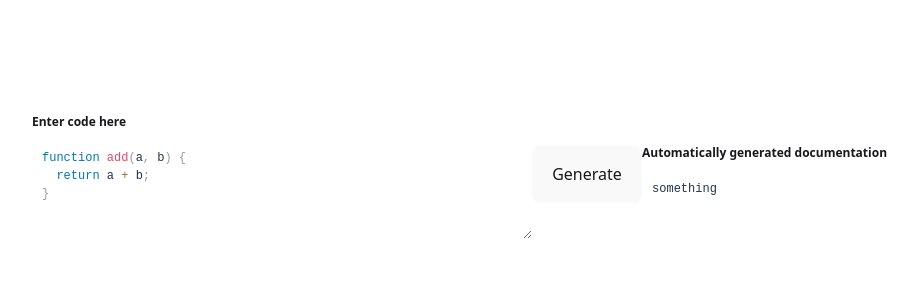
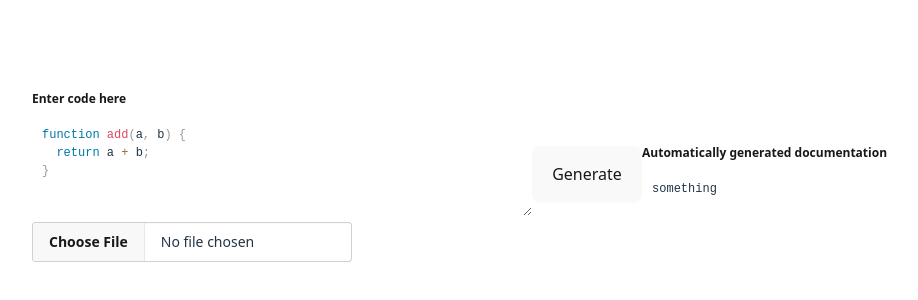
Before and after one commit to prth8564/code_documentation_generator, a React (Vite) app: page / in a window 1280 px wide. Shown: the part 226-526 px from the top of the page, without its empty margins (68-986 px from the left). Built offline with nearby package versions, Linux system fonts and the light colour scheme.

Commit message:
file input change

```diff
--- a/src/App.jsx
+++ b/src/App.jsx
@@ -9,7 +9,14 @@ import 'prismjs/themes/prism.css';
 function App() {
   const [output,setOutput] = useState("something");
   const [code ,setCode] = useState(`function add(a, b) {\n  return a + b;\n}`);
-
+  const handleFileChange = (event)=>{
+    const file = event.target.files[0];
+    if(file){
+      const reader = new FileReader();
+      reader.readAsText(file);
+      reader.onload=()=>setCode(reader.result)
+    }
+  }
 const prompt = { inputs: `Generate documentation for the following code and response should only contain the code which includes the documentation as a string:\n${code}` };
 
   return (
@@ -31,6 +38,7 @@ const prompt = { inputs: `Generate documentation for the following code and resp
         resize:'block'
       }}
     />
+    <input type="file" className='file-input' onChange={handleFileChange}></input>
 </fieldset>
 
 <button className="btn btn-xl" onClick={async ()=> setOutput(""+await query(prompt))}>Generate</button>
```
